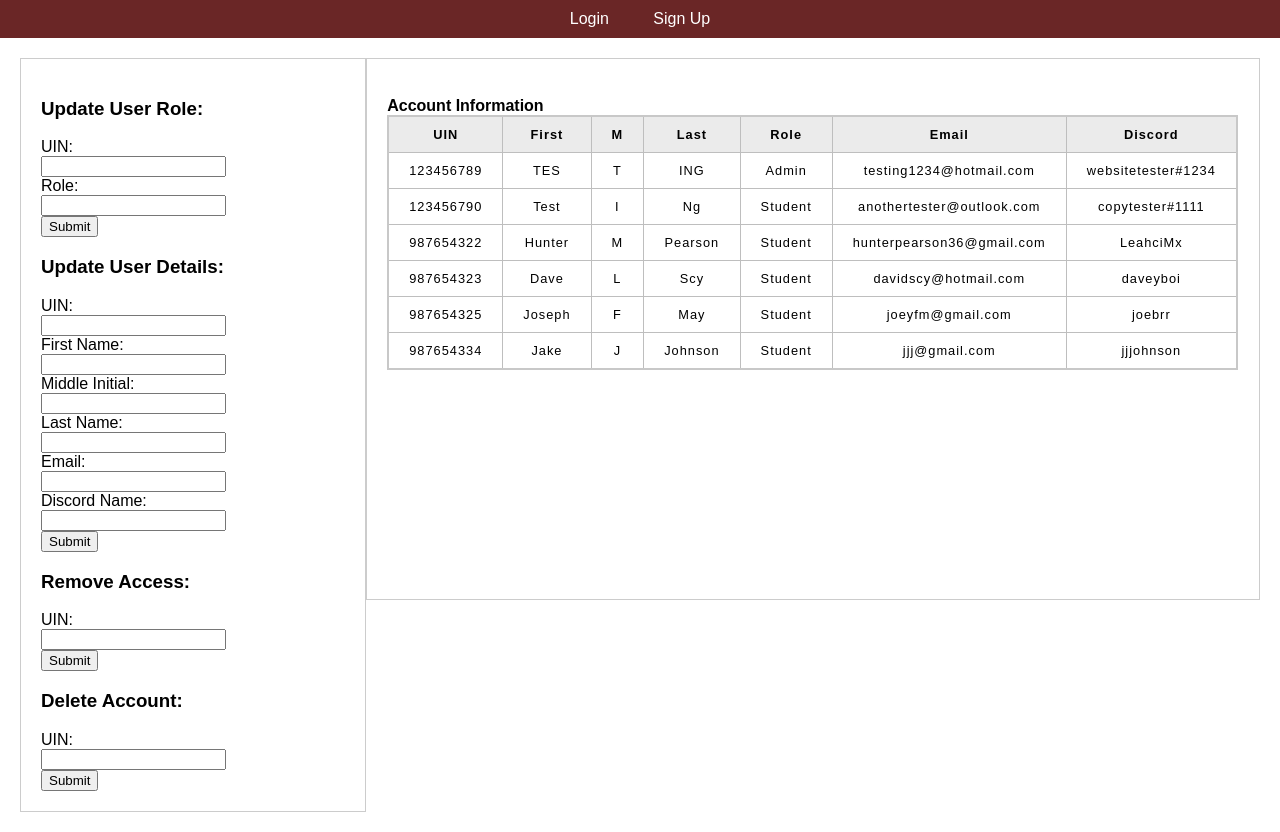
After one commit to nick-thewin/CSCE310_Project, a PHP site: page /adminuser.php in a window 1280 px wide. The commit adds this page. Run offline with PHP 8.4, Linux system fonts and the light colour scheme; data comes from the database, SQL or seed files in the repository.

Commit message:
Starting Admin Functionality for User Authentication and Roles

```diff
--- /dev/null
+++ b/adminuser.php
@@ -0,0 +1,197 @@
+<?php
+include_once 'header.php';
+include_once 'includes/dbh.inc.php';
+
+// Retrieve account information
+$query = "SELECT * FROM user;";
+$adminInfo = [];
+$i = 0;
+if ($result = $conn->query($query)) {
+    while ($row = $result->fetch_assoc()) {
+        $adminInfo[$i] = $row;
+        $i++;
+    }
+    $result->free();
+}
+?>
+
+<!DOCTYPE html>
+<html lang="en">
+
+<head>
+    <meta charset="UTF-8">
+    <meta name="viewport" content="width=device-width, initial-scale=1.0">
+    <title>Your Page Title</title>
+    <!-- Include your stylesheets or additional head content here -->
+    <style>
+        body {
+            font-family: Arial, sans-serif;
+            margin: 0;
+            padding: 0;
+            box-sizing: border-box;
+        }
+
+        .container {
+            display: flex;
+            justify-content: space-around;
+            padding: 20px;
+        }
+
+        .column1 {
+            max-height: 4000px;
+            overflow: auto;
+            width: 25%;
+            padding: 20px;
+            border: 1px solid #ccc;
+        }
+
+        .column2 {
+            max-height: 500px;
+            overflow: auto;
+            width: 70%;
+            padding: 20px;
+            border: 1px solid #ccc;
+        }
+    </style>
+</head>
+
+<body>
+    <div class="container">
+        <div class="column1">
+        <h3>Update User Role:</h3>
+            <form action="includes/user.inc.php" method="post">
+              <label for="uin">UIN: </label><br>
+              <input type="number" id="uin" name="uin"><br>
+              <label for="role">Role: </label><br>
+              <input type="text" id="role" name="role"><br>
+              <button type="updaterole" name="updaterole">Submit</button>
+            </form>
+
+            <?php
+            if (isset($_GET["error"])) {
+                if ($_GET["error"] == "stmtfailed") {
+                    echo "<p>Something failed, try again!</p>";
+                } else if ($_GET["error"] == "emptyinput") {
+                    echo "<p>Fill in both fields!</p>";
+                } else if ($_GET["error"] == "changesuccess") {
+                    echo "<p>Role has been successfully changed!</p>";
+                } else if ($_GET["error"] == "nomatchinguin") {
+                    echo "<p>The given UIN does not exist!</p>";
+                }
+            }
+            ?>
+
+        <h3>Update User Details:</h3>
+            <form action="includes/user.inc.php" method="post">
+              <label for="UIN">UIN: </label><br>
+              <input type="text" id="uin" name="uin"><br>
+              <label for="first">First Name: </label><br>
+              <input type="text" id="first" name="first"><br>
+              <label for="middle">Middle Initial: </label><br>
+              <input type="text" maxlength = "1" id="middle" name="middle"><br>
+              <label for="last">Last Name: </label><br>
+              <input type="text" id="last" name="last"><br>
+              <label for="Email">Email: </label><br>
+              <input type="text" id="email" name="email"><br>
+              <label for="Discord Name">Discord Name: </label><br>
+              <input type="text" id="discord_name" name="discord_name"><br>
+              <button type="updateUser" name="updateUser">Submit</button>
+            </form>
+
+            <?php
+            if (isset($_GET["error"])) {
+                if ($_GET["error"] == "stmtfailed") {
+                    echo "<p>Something failed, try again!</p>";
+                } else if ($_GET["error"] == "emptyuin") {
+                    echo "<p>Fill in the UIN for the user you wish to update!</p>";
+                } else if ($_GET["error"] == "emptyinput2") {
+                    echo "<p>Fill in all fields!</p>";
+                } else if ($_GET["error"] == "infosuccess") {
+                    echo "<p>That user's information has been successfully changed!</p>";
+                } else if ($_GET["error"] == "nomatchinguin2") {
+                    echo "<p>The given UIN does not exist!</p>";
+                }
+            }
+            ?>
+
+        <h3>Remove Access:</h3>
+            <form action="includes/user.inc.php" method="post">
+              <label for="uin">UIN: </label><br>
+              <input type="number" id="uin" name="uin"><br>
+              <button type="removeaccess" name="removeaccess">Submit</button>
+            </form>
+
+            <?php
+            if (isset($_GET["error"])) {
+                if ($_GET["error"] == "stmtfailed") {
+                    echo "<p>Something failed, try again!</p>";
+                } else if ($_GET["error"] == "emptyinput3") {
+                    echo "<p>Fill in the UIN for the user you wish to update!</p>";
+                } else if ($_GET["error"] == "accessremoved") {
+                    echo "<p>The access for that user has been removed!</p>";
+                } else if ($_GET["error"] == "nomatchinguin3") {
+                    echo "<p>The given UIN does not exist!</p>";
+                }
+            }
+            ?>
+
+        <h3>Delete Account:</h3>
+            <form action="includes/user.inc.php" method="post">
+              <label for="uin">UIN: </label><br>
+              <input type="number" id="uin" name="uin"><br>
+              <button type="deleteaccount" name="deleteaccount">Submit</button>
+            </form>
+
+            <?php
+            if (isset($_GET["error"])) {
+                if ($_GET["error"] == "stmtfailed") {
+                    echo "<p>Something failed, try again!</p>";
+                } else if ($_GET["error"] == "emptyinput4") {
+                    echo "<p>Fill in the UIN for the user you wish to update!</p>";
+                } else if ($_GET["error"] == "accountdeleted") {
+                    echo "<p>That users account and all of the information has been deleted!</p>";
+                } else if ($_GET["error"] == "nomatchinguin4") {
+                    echo "<p>The given UIN does not exist!</p>";
+                }
+
+            }
+            ?>
+
+
+        </div>
+        <div class="column2">
+          <?php
+              // Display account information
+              echo "<br><b>Account Information</b>";
+              if (!empty($adminInfo)) {
+                  echo '<table>
+                      <tr>
+                          <th>UIN</th>
+                          <th>First</th>
+                          <th>M</th>
+                          <th>Last</th>
+                          <th>Role</th>
+                          <th>Email</th>
+                          <th>Discord</th>
+                      </tr>';
+
+                  for($x = 0; $x < $i; $x++){
+                    echo '<tr>
+                      <td>' . $adminInfo[$x]["UIN"] . '</td>
+                      <td>' . $adminInfo[$x]["First_Name"] . '</td>
+                      <td>' . $adminInfo[$x]["M_Initial"] . '</td>
+                      <td>' . $adminInfo[$x]["Last_Name"] . '</td>
+                      <td>' . $adminInfo[$x]["User_Type"] . '</td>
+                      <td>' . $adminInfo[$x]["Email"] . '</td>
+                      <td>' . $adminInfo[$x]["Discord_Name"] . '</td>
+                    </tr>';
+                  }
+
+              }
+              ?>
+        </div>
+    </div>
+
+<!-- Close body and HTML tags -->
+</body>
+</html>
--- a/header.php
+++ b/header.php
@@ -24,14 +24,14 @@
 			<?php
 				if(isset($_SESSION["userid"])) {
 					if($_SESSION["userPerm"] === "Admin"){
-						echo "<h2>Admin Landing Page</h2>
-						<li><a href='toname.php'>User Authentication and Roles</a></li>
+						echo "<h2>Admin Page</h2>
+						<li><a href='adminuser.php'>User Authentication and Roles</a></li>
 						<li><a href='program_info_manager.php'>Program Information Management</a></li>
 						<li><a href='programprogress.php'>Program Progress Tracking</a></li>
 						<li><a href='toname.php'>Event management</a></li>";
 					}
 					else if($_SESSION["userPerm"] === "Student"){
-						echo "<h2>Student Landing Page</h2>
+						echo "<h2>Student Page</h2>
 							<li><a href='studentuser.php'>User Authentication and Roles</a></li>
 							<li><a href='app_info_manager.php'>Application Information Management</a></li>
 							<li><a href='programprogress.php'>Program Progress Tracking</a></li>
```
Also changed, not shown: includes/functions.inc.php (+25 -0 lines), includes/user.inc.php (+216 -12 lines).
